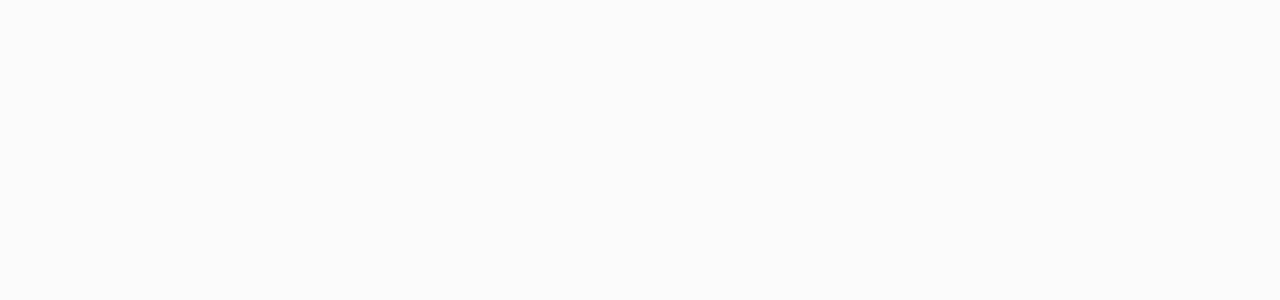
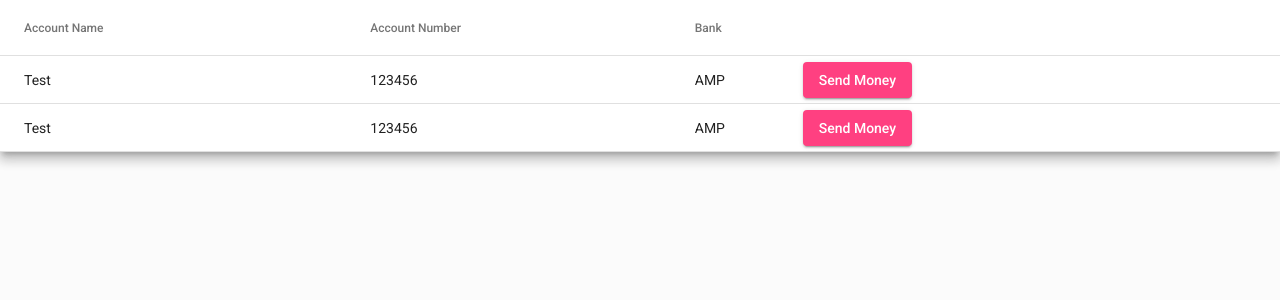
Before and after one commit to mani606/bankingapplication, an Angular app: page /fundtranfer in a window 1280 px wide. Before the commit this address led to /. Shown: the top 300 px of the page. Built offline with nearby package versions, Linux system fonts and the light colour scheme.

Commit message:
Fund Transfer

```diff
--- /dev/null
+++ b/src/app/acoount-summary/acoount-summary.component.html
@@ -0,0 +1 @@
+<p>acoount-summary works!</p>
--- /dev/null
+++ b/src/app/acoount-summary/acoount-summary.component.ts
@@ -0,0 +1,15 @@
+import { Component, OnInit } from '@angular/core';
+
+@Component({
+  selector: 'app-acoount-summary',
+  templateUrl: './acoount-summary.component.html',
+  styleUrls: ['./acoount-summary.component.css']
+})
+export class AcoountSummaryComponent implements OnInit {
+
+  constructor() { }
+
+  ngOnInit(): void {
+  }
+
+}
--- a/src/app/app-routing.module.ts
+++ b/src/app/app-routing.module.ts
@@ -2,11 +2,15 @@ import { NgModule } from '@angular/core';
 import { Routes, RouterModule } from '@angular/router';
 import { LoginComponent } from './login/login.component';
 import { DashboardComponent } from './dashboard/dashboard.component';
+import { AcoountSummaryComponent } from './acoount-summary/acoount-summary.component';
+import { FundTransferComponent } from './fund-transfer/fund-transfer.component';
 
 
 const routes: Routes = [
   {path: "", component: LoginComponent},
-  {path: "dashboard",component: DashboardComponent}
+  {path: "dashboard",component: DashboardComponent},
+  {path: 'summary',component: AcoountSummaryComponent},
+  {path: 'fundtranfer',component: FundTransferComponent}
 ];
 
 @NgModule({
--- a/src/app/dashboard/dashboard.component.html
+++ b/src/app/dashboard/dashboard.component.html
@@ -1 +1,4 @@
-<p>dashboard works!</p>
+<div class="dashboard-wrapper">
+    <mat-card routerLink="/summary">Account Summary</mat-card>
+    <mat-card routerLink="/fundtranfer">Transfer Money</mat-card>
+</div>
--- /dev/null
+++ b/src/app/fund-transfer/fund-transfer.component.html
@@ -0,0 +1,25 @@
+<table mat-table [dataSource]="dataSource" class="mat-elevation-z8">
+    <ng-container matColumnDef="accountName">
+        <th mat-header-cell *matHeaderCellDef> Account Name </th>
+        <td mat-cell *matCellDef="let element"> {{element.accountName}} </td>
+    </ng-container>
+    <ng-container matColumnDef="accountNumber">
+        <th mat-header-cell *matHeaderCellDef> Account Number </th>
+        <td mat-cell *matCellDef="let element"> {{element.accountNumber}} </td>
+    </ng-container>
+    <ng-container matColumnDef="bank">
+        <th mat-header-cell *matHeaderCellDef> Bank </th>
+        <td mat-cell *matCellDef="let element"> {{element.bank}} </td>
+    </ng-container>
+    <ng-container matColumnDef="accoundId" class="actions">
+        <th mat-header-cell *matHeaderCellDef class="actions">
+
+        </th>
+        <td mat-cell *matCellDef="let element; let i = index" class="actions-buttons" id="{{ element.accoundId | json }}">
+            <button mat-raised-button color="accent">Send Money</button>
+        </td>
+    </ng-container>
+
+    <tr mat-header-row *matHeaderRowDef="displayedColumns"></tr>
+    <tr mat-row *matRowDef="let row; columns: displayedColumns;"></tr>
+</table>
--- /dev/null
+++ b/src/app/fund-transfer/fund-transfer.component.ts
@@ -0,0 +1,27 @@
+import { Component, OnInit } from '@angular/core';
+
+@Component({
+  selector: 'app-fund-transfer',
+  templateUrl: './fund-transfer.component.html',
+  styleUrls: ['./fund-transfer.component.css']
+})
+export class FundTransferComponent implements OnInit {
+
+  constructor() { }
+  accounts =[
+    {
+      'accountName': "Test",
+      'accountNumber': 123456,
+      'bank': "AMP"
+    },{
+      'accountName': "Test",
+      'accountNumber': 123456,
+      'bank': "AMP"
+    }
+  ]
+  displayedColumns: string[] = ['accountName', 'accountNumber', 'bank','accoundId'];
+  dataSource = this.accounts;
+  ngOnInit(): void {
+  }
+
+}
--- a/src/styles.css
+++ b/src/styles.css
@@ -7,3 +7,20 @@ body {
     height: 100%;
     font-family: Roboto, "Helvetica Neue", sans-serif;
 }
+
+mat-card.mat-card.mat-focus-indicator {
+    width: 200px;
+    margin-right: 20px;
+    margin-bottom: 20px;
+    float: left;
+    cursor: pointer;
+}
+
+.mat-table {
+    background: white;
+    width: 100%;
+}
+
+.dashboard-wrapper {
+    padding: 20px;
+}
```
Also changed, not shown: src/app/app.module.ts (+11 -2 lines), src/app/acoount-summary/acoount-summary.component.css (added), src/app/fund-transfer/fund-transfer.component.css (added), 2 other files (tests, documents, lock files or other folders).
